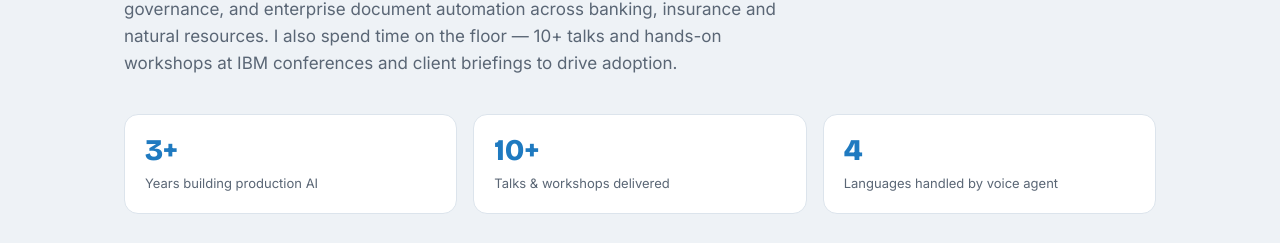
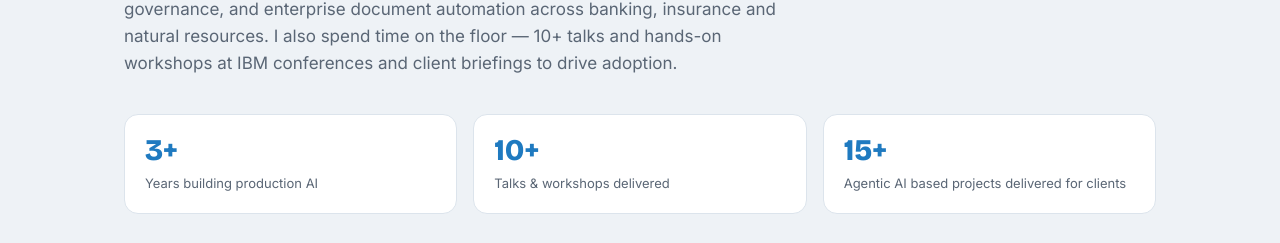
Before and after one commit to naveen2804/naveen2804.github.io, a plain HTML site: page index.html in a window 1280 px wide. Shown: the part 1012-1255 px from the top of the page. Drawn offline with nearby package versions, Linux system fonts and the light colour scheme.

Commit message:
Change in UI

```diff
--- a/index.html
+++ b/index.html
@@ -708,7 +708,7 @@
       <div class="stats">
         <div class="stat reveal"><div class="num">3+</div><div class="cap">Years building production AI</div></div>
         <div class="stat reveal"><div class="num">10+</div><div class="cap">Talks &amp; workshops delivered</div></div>
-        <div class="stat reveal"><div class="num">4</div><div class="cap">Languages handled by voice agent</div></div>
+        <div class="stat reveal"><div class="num">15+</div><div class="cap">Agentic AI based projects delivered for clients</div></div>
       </div>
     </div>
   </section>
```
